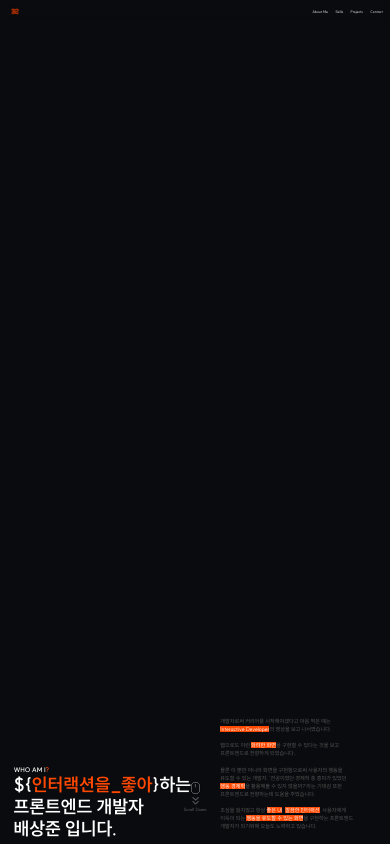
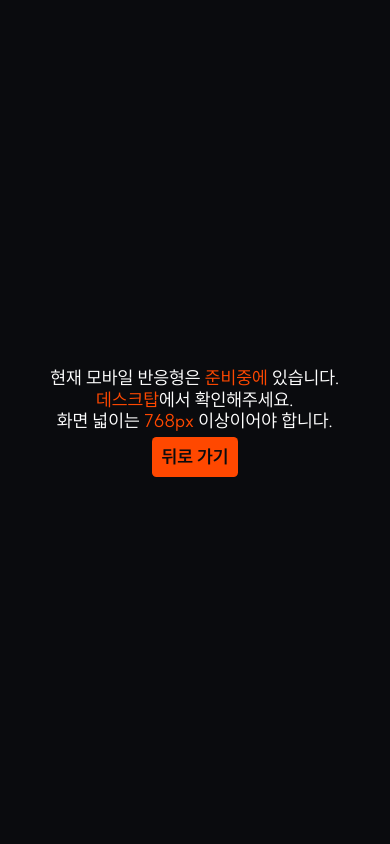
Before and after one commit to no3232/portfolio, a Next.js app: page / in a window 390 px wide. Shown: the top 844 px of the page. Built offline with nearby package versions, Linux system fonts and the light colour scheme.

Commit message:
feat: Mobile 임시 접근 금지

```diff
--- a/src/app/layout.tsx
+++ b/src/app/layout.tsx
@@ -5,6 +5,7 @@ import { ReactLenis } from 'lenis/react';
 import { suit } from '@/styles/font/font';
 import { GSAPConfig } from '@/lib/gsap/GSAPConfig';
 import NavBar from '@/feature/nav/NavBar';
+import TempResponsiveBlock from '@/components/TempResponsiveBlock';
 
 export const metadata: Metadata = {
   title: '배상준 | Frontend Developer',
@@ -25,6 +26,7 @@ export default function RootLayout({
     <html lang='en'>
       <ReactLenis root>
         <body className={suit.variable}>
+          <TempResponsiveBlock />
           <NavBar />
           {children}
         </body>
--- /dev/null
+++ b/src/components/TempResponsiveBlock.module.scss
@@ -0,0 +1,31 @@
+@import "@/styles/variables.scss";
+
+.tempResponsiveBlock {
+  display: flex;
+  flex-direction: column;
+  justify-content: center;
+  align-items: center;
+
+  position: fixed;
+  top: 0;
+  left: 0;
+  width: 100%;
+  height: 100%;
+  background-color: $color-bg;
+  z-index: 10000;
+
+  @media (min-width: $breakpoint-tablet) {
+    display: none;
+  }
+}
+
+.tempResponsiveBlock b {
+  color: $color-primary;
+}
+
+.tempButton {
+  background-color: $color-primary;
+  color: $color-bg;
+  padding: 4rem;
+  border-radius: 2rem;
+}
--- /dev/null
+++ b/src/components/TempResponsiveBlock.tsx
@@ -0,0 +1,36 @@
+'use client';
+
+import clsx from 'clsx';
+import styles from './TempResponsiveBlock.module.scss';
+import { useRouter } from 'next/navigation';
+
+const TempResponsiveBlock = () => {
+  const router = useRouter();
+
+  const handleGoBack = () => {
+    router.back();
+  };
+
+  return (
+    <div className={styles.tempResponsiveBlock}>
+      <p className={'h3'}>
+        현재 모바일 반응형은 <b>준비중에</b> 있습니다.
+      </p>
+      <p className={'h3'}>
+        <b>데스크탑</b>에서 확인해주세요.
+      </p>
+      <p className={'h3'}>
+        화면 넓이는 <b>768px</b> 이상이어야 합니다.
+      </p>
+      <br />
+      <button
+        className={clsx(styles.tempButton, 'h3', 'text-bold')}
+        onClick={handleGoBack}
+      >
+        뒤로 가기
+      </button>
+    </div>
+  );
+};
+
+export default TempResponsiveBlock;
--- a/src/feature/about/constants/AboutConstants.ts
+++ b/src/feature/about/constants/AboutConstants.ts
@@ -9,12 +9,12 @@ const AboutConstants = {
     초심을 잃지않고 항상 **좋은 UI**, **깔끔한 인터랙션**, 사용자에게 이득이 되는 **행동을 유도할 수 있는 화면**을 구현하는 프론트엔드 개발자가 되기위해 오늘도 노력하고 있습니다.`,
   },
   꾸준히_학습: {
-    innerText: `교육기관의 첫 프로젝트와 첫 회사의 MVP 프로젝트를 통해 내게 주어진 것은 **백엔드와 배포**에 관한 지식이었습니다.
+    innerText: `교육기관의 첫 프로젝트와 첫 회사의 MVP 프로젝트를 통해 제게 주어진 것은 **백엔드와 배포**에 관한 지식이었습니다.
                 그러나 프로젝트를 수행해나가면서도 프론트에 대한 공부는 게을리 하지 않았습니다.
                 이후 프론트엔드로 다시 되돌아왔고, **개발 사이클의 전체 과정을 알고**는 있는 개발자가 되었습니다.
 
                 커리어의 시작인 회사의 개발팀은 단 2명, 사수가 없는 환경에서도 제자리에 멈춰있지 않기위해 노력했습니다.
-                벨로그나 기술 컨퍼런스를 통해 어떤 기술을 적용하는지 트렌드를 쫓아다니며 지속적으로 학습했습니다.
+                기술 블로그나 기술 컨퍼런스를 통해 어떤 기술을 적용하는지 트렌드를 쫓아다니며 지속적으로 학습했습니다.
                 새로운 기술은 **인터넷 강의, 공식 문서, 깃허브 레포**를 찾아가며 기반 지식을 다져나갔습니다.
                 이후 간단한 프로젝트를 **직접 구현**해서 실제로 마주칠 수 있는 **에러를 최대한 마주치고 정리**했습니다.
                 이런 학습 방식을 통해 낯선 기술에도 **당황하지 않고 학습해 대처**할 수 있게 되었습니다.`,
--- a/src/feature/career/components/CareerList.tsx
+++ b/src/feature/career/components/CareerList.tsx
@@ -48,7 +48,7 @@ const CareerList = () => {
         <div className={`${styles.panel} panel`}>
           <h2 className='h3 text-bold'>(주)우당네트웍</h2>
           <div>
-            <p className={'fs-32'}>2023.07 ~ 2024.06</p>
+            <p className={'fs-32'}>2023.07 ~ 2024.11</p>
           </div>
           <div>
             <p className={'fs-36'}>프론트엔드 개발자</p>
```
